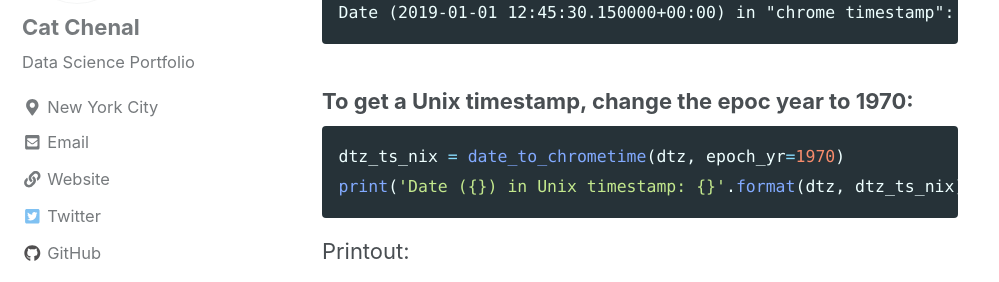
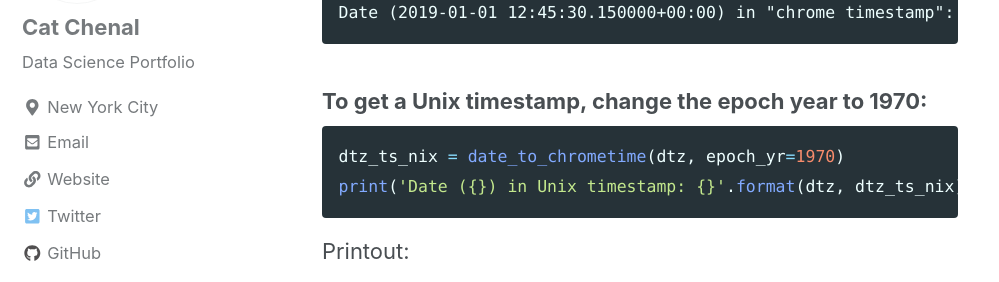
Before and after one commit to CatChenal/CatChenal.github.io, a Jekyll site: the page built from _posts/2019-02-10-Chrome_Webkit_Unix_timestamp_conversion.md, in a window 1280 px wide and 900 px high, scrolled down 845 px. Shown: the part 172-454 px from the top of the window, without its empty margins (0-999 px from the left). Built offline with Jekyll 4.4.1, drawn with Linux system fonts in a browser that asks for light colours; nearby versions of some CDN libraries.

Commit message:
new post

````diff
--- a/_posts/2019-02-10-Chrome_Webkit_Unix_timestamp_conversion.md
+++ b/_posts/2019-02-10-Chrome_Webkit_Unix_timestamp_conversion.md
@@ -32,7 +32,7 @@ Timezone-aware date to use (created): 2019-01-01 12:45:30.150000+00:00
 Date (2019-01-01 12:45:30.150000+00:00) in "chrome timestamp": 13190820330150000
 ```
 
-### To get a Unix timestamp, change the epoc year to 1970:
+### To get a Unix timestamp, change the epoch year to 1970:
 ```python
 dtz_ts_nix = date_to_chrometime(dtz, epoch_yr=1970)
 print('Date ({}) in Unix timestamp: {}'.format(dtz, dtz_ts_nix))
````
